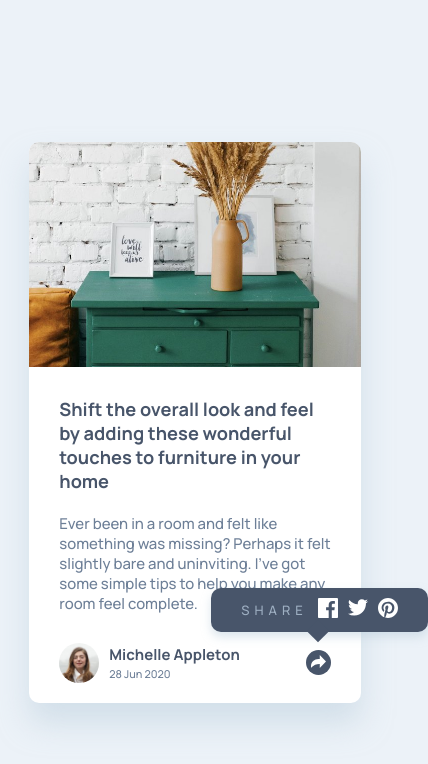
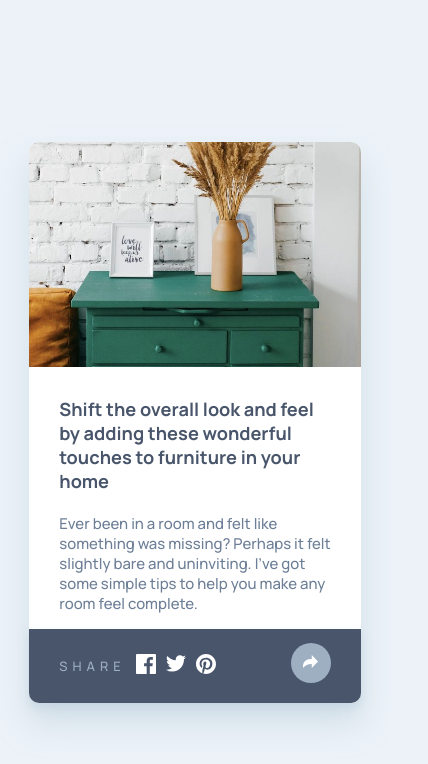
Before and after one commit to ayoelx/aritcle-preview, a plain HTML site: page index.html in a window 390 px wide. Both pictures are taken after a click on the element 318 px from the left and 662 px from the top of the page. Shown: the whole page, 428 px wide, since content can reach past the window. Drawn offline with Linux system fonts and the light colour scheme.

Commit message:
add mobile popup UI

```diff
--- a/style.css
+++ b/style.css
@@ -35,6 +35,7 @@ main {
     width: 625px;
     border-radius: 10px;
     box-shadow: 0px 20px 30px rgba(186, 206, 219, 0.5);
+    position: relative;
 }
 
 h1{
@@ -78,7 +79,6 @@ a {
     display: flex;
     justify-content: space-between;
     align-items: center;
-    position: relative;
 }
 
 .profile {
@@ -134,8 +134,8 @@ small {
     border-radius: 10px;
     position: absolute;
     visibility: hidden;
-    right: -97px;
-    top: -55px;
+    right: -67px;
+    top: 110px;
     box-shadow: 0px 5px 10px rgba(186, 206, 219, 0.5);
 }
 
@@ -182,7 +182,7 @@ li:last-child {
 
 /* MEDIA QUERIES */
 
-@media only screen and (max-width: 650px) {
+@media only screen and (max-width: 700px) {
     main {
         flex-direction: column;
     }
@@ -214,4 +214,29 @@ li:last-child {
         margin: 20px 0 30px;
     }
 
+    .share-btn {
+        width: 40px;
+        height: 40px;
+    }
+
+    .popup {
+        width: 100%;
+        left: 0;
+        bottom: 0;
+        top: unset;
+        right: unset;
+        border-top-left-radius: 0;
+        border-top-right-radius: 0;
+        padding: 25px 30px;
+    }
+
+    .popup::after {
+        display: none;
+    }
+
+    .popped .share-btn {
+        position: relative;
+        z-index: 1;
+        background-color: var(--Grayish-Blue);
+    }
 }
```
Also changed, not shown: index.html (+1 -0 lines).
